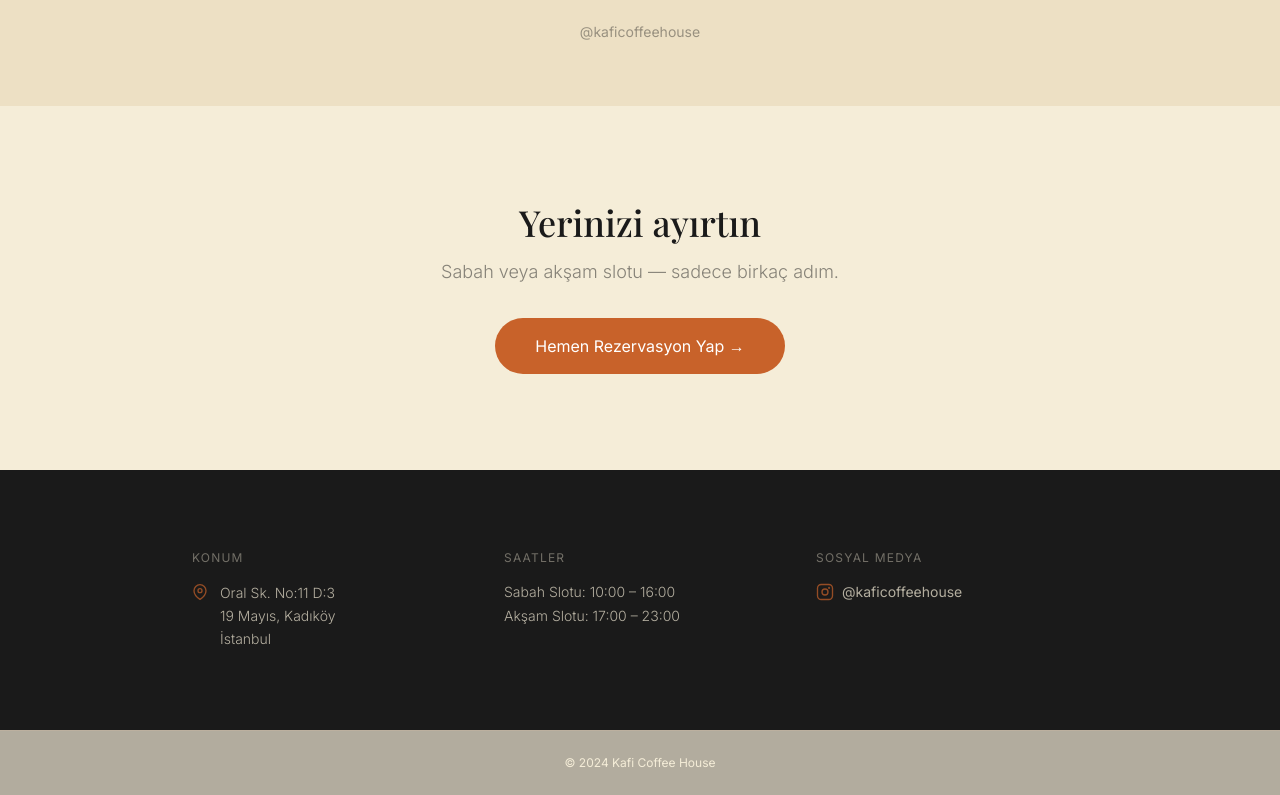
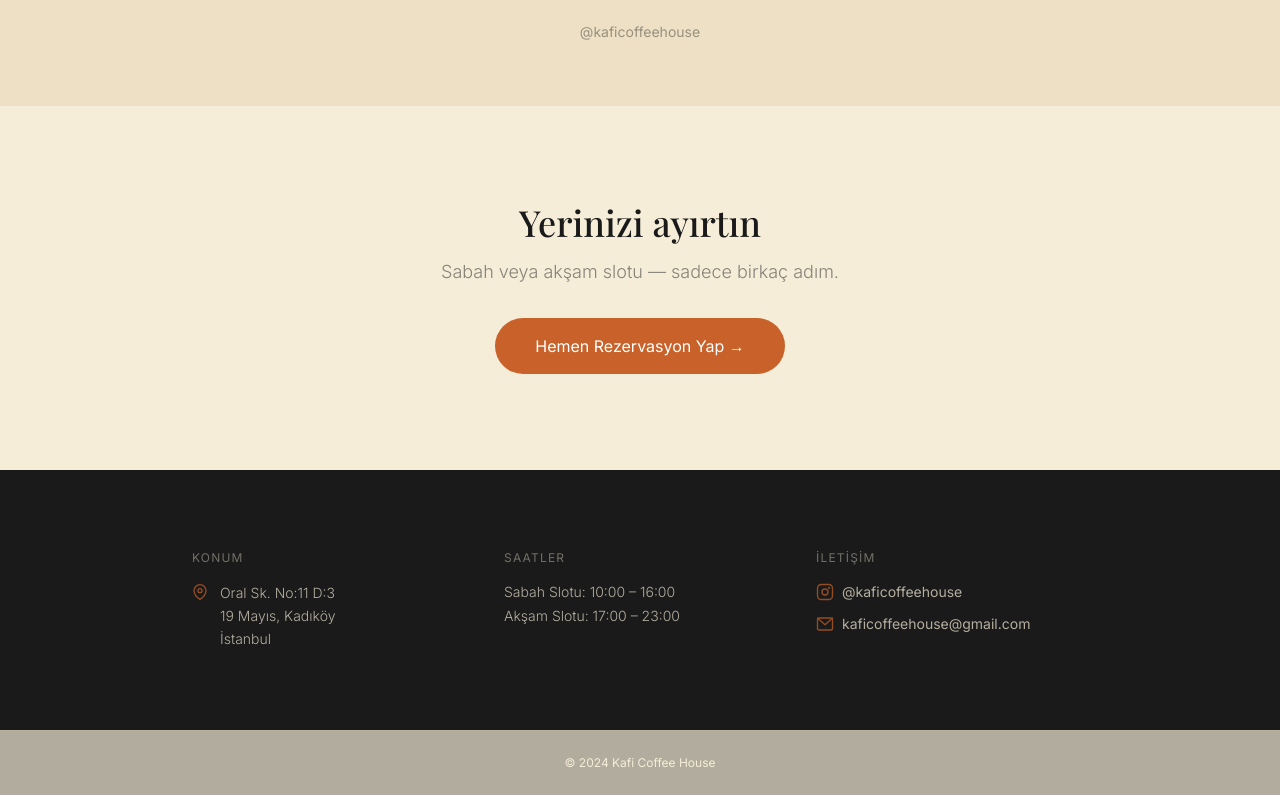
Before and after one commit to rakuappdigital/kafi, a Next.js app: page / in a window 1280 px wide. Shown: the part 2356-3151 px from the top of the page. Built offline with nearby package versions, Linux system fonts and the light colour scheme.

Commit message:
feat: email iletişim bilgisi eklendi, iletişim bölümü güncellendi

```diff
--- a/app/page.tsx
+++ b/app/page.tsx
@@ -172,15 +172,15 @@ export default function Home() {
             </div>
           </div>
 
-          {/* Sosyal medya */}
+          {/* Sosyal medya & İletişim */}
           <div>
             <p className="text-xs uppercase tracking-widest mb-4 opacity-40" style={{ fontFamily: "var(--font-inter)" }}>
-              sosyal medya
+              iletişim
             </p>
+            <div className="flex flex-col gap-3">
               <a href="https://instagram.com/kaficoffeehouse" target="_blank" rel="noopener noreferrer"
                 className="inline-flex items-center gap-2 opacity-70 hover:opacity-100 transition-opacity"
                 style={{ fontFamily: "var(--font-inter)" }}>
-              {/* Instagram logosu */}
                 <svg width="18" height="18" viewBox="0 0 24 24" fill="none" stroke="#C8622A" strokeWidth="1.8" strokeLinecap="round" strokeLinejoin="round">
                   <rect x="2" y="2" width="20" height="20" rx="5" ry="5"/>
                   <circle cx="12" cy="12" r="4"/>
@@ -188,6 +188,16 @@ export default function Home() {
                 </svg>
                 <span className="text-sm" style={{ color: "#F5EDD8" }}>@kaficoffeehouse</span>
               </a>
+              <a href="mailto:kaficoffeehouse@gmail.com"
+                className="inline-flex items-center gap-2 opacity-70 hover:opacity-100 transition-opacity"
+                style={{ fontFamily: "var(--font-inter)" }}>
+                <svg width="18" height="18" viewBox="0 0 24 24" fill="none" stroke="#C8622A" strokeWidth="1.8" strokeLinecap="round" strokeLinejoin="round">
+                  <rect x="2" y="4" width="20" height="16" rx="2"/>
+                  <polyline points="2,4 12,13 22,4"/>
+                </svg>
+                <span className="text-sm" style={{ color: "#F5EDD8" }}>kaficoffeehouse@gmail.com</span>
+              </a>
+            </div>
           </div>
 
         </div>
```
Lines whose indentation alone changed are shown as unchanged.
